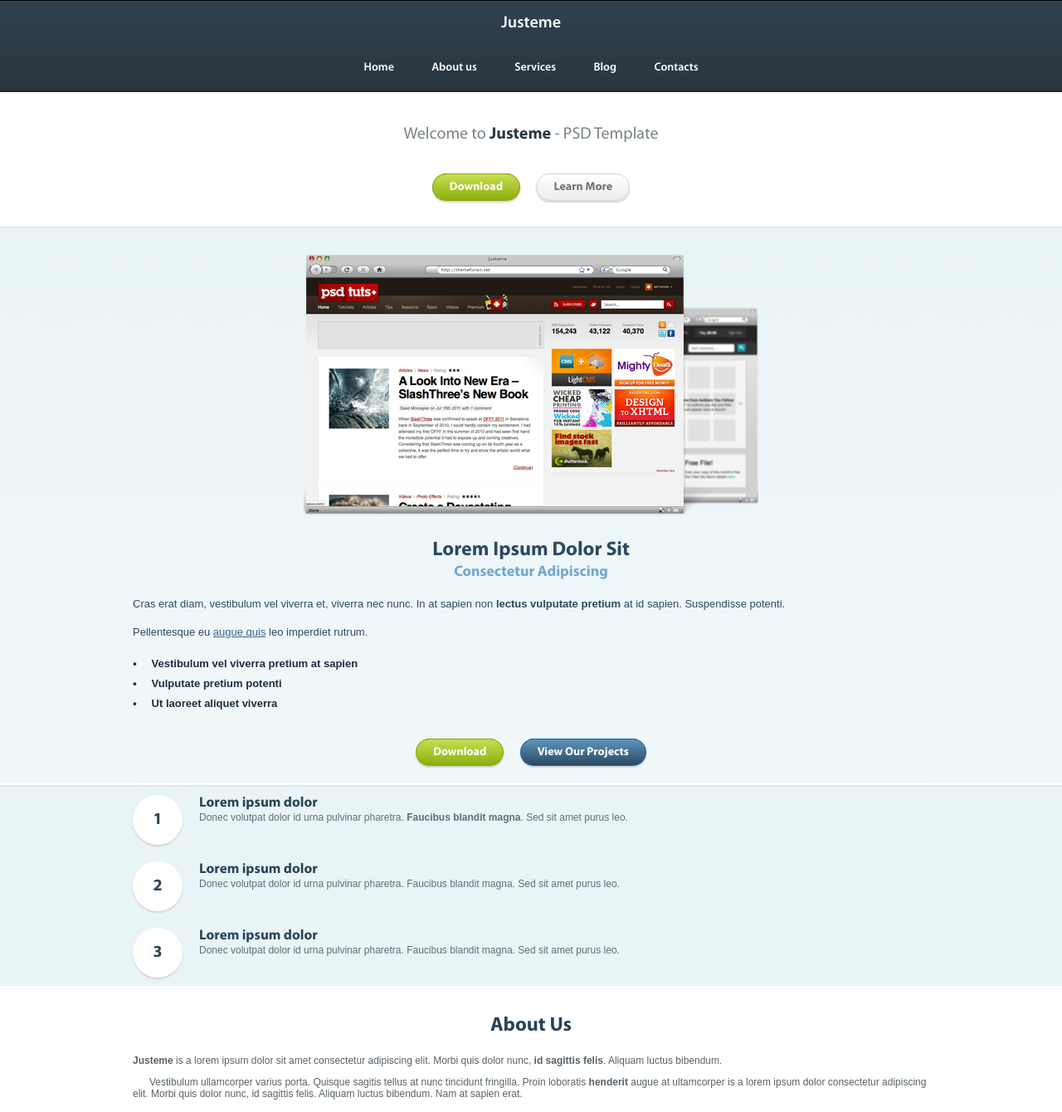
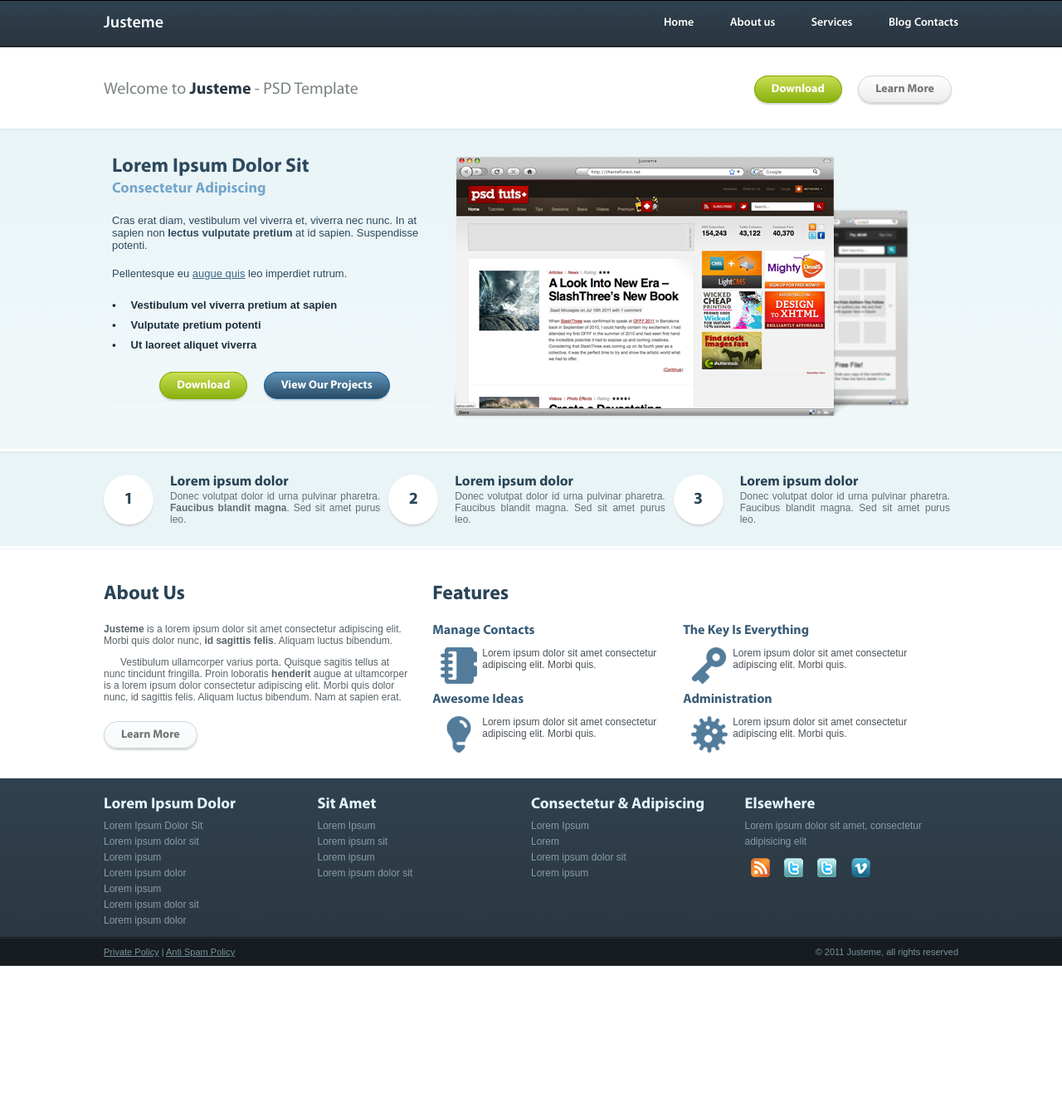
Before and after one commit to ledaicntt/trainning_frontend, a plain HTML site: page day3/dai/index.html in a window 1280 px wide. Shown: the top 1340 px of the page at 83% size. After the commit the page ends 1164 px from the top, so only its background shows below. Drawn offline with Linux system fonts and the light colour scheme.

Commit message:
Day 3 - Responsive for Ipad + Desktop

```diff
--- a/day3/dai/css/style.css
+++ b/day3/dai/css/style.css
@@ -3,11 +3,13 @@
     src: url("../fonts/MYRIADPRO-BOLD.OTF");
     font-weight: bold;
 }
+
 @font-face {
     font-family: "Myriad Pro";
     src: url("../fonts/MYRIADPRO-SEMIBOLD.OTF");
     font-weight: 600;
 }
+
 @font-face {
     font-family: "Myriad Pro";
     src: url("../fonts/MYRIADPRO-REGULAR.OTF");
@@ -17,6 +19,7 @@
 * {
     margin: 0;
     padding: 0;
+    box-sizing: border-box;
 }
 
 a {
@@ -46,7 +49,7 @@ body {
 }
 
 .wrapper {
-    max-width: 960px;
+    max-width: 1050px;
     margin: 0 auto;
     padding: 0 10px;
 }
@@ -84,9 +87,13 @@ header {
 .menu > ul > li > a {
     color: #fff;
     line-height: 3.375rem;
-    padding: 0 21px;
+    padding: 0 10px 0 0;
     font-weight: 600;
     font-size: 0.875rem;
+}
+
+.menu > ul > li:last-child > a {
+    padding: 0;
 }
 
 .menu > ul > li > a:hover {
@@ -266,17 +273,20 @@ header {
 .content_three .col-4 .description {
     min-height: 60px;
 }
-.content_three .col-4 .description h4{
+
+.content_three .col-4 .description h4 {
     font-weight: bold;
     font-size: 1.0625rem;
     color: #294356;
 
 }
-.content_three .col-4 .description p{
+
+.content_three .col-4 .description p {
     font-family: Arial, sans-serif;
     font-size: 0.75rem;
     color: #636d75;
 }
+
 /*end content_three*/
 
 /*about_company*/
@@ -316,7 +326,6 @@ header {
     color: #727272;
     border: 1px solid #d4d4d4;
 }
-
 
 .feature {
     position: relative;
@@ -384,12 +393,10 @@ header {
     padding: 10px 7px;
 }
 
-
-.social li a img{
+.social li a img {
     height: 23px;
     width: 23px;
 }
-
 
 .footer_p2 {
     background: linear-gradient(#161c21, #161b20);
@@ -407,7 +414,193 @@ header {
     line-height: 40px;
 }
 
-.copyright p{
+.copyright p {
     line-height: 40px;
 }
+
 /*end footer*/
+
+/*response iPad*/
+
+@media screen and (min-width: 768px) {
+
+    /*header*/
+    .logo {
+        width: 30%;
+        float: left;
+        text-align: left;
+    }
+
+    .menu {
+        width: 70%;
+        float: right;
+        text-align: right;
+    }
+
+    .menu > ul > li > a {
+        padding: 0 0 0 20px;
+    }
+
+    /*end header*/
+    /*slider*/
+    .slider .wrapper {
+        display: block;
+    }
+
+    .slider .slider_description,
+    .slider .slider_img {
+        width: 50%;
+        float: left;
+        padding: 30px 10px;
+    }
+
+    .slider_description h3,
+    .slider_description h4 {
+        text-align: left;
+    }
+
+    .slider_button {
+        padding: 20px 0 0;
+    }
+
+    /*end slider*/
+    /*content_three*/
+    .content_three {
+        padding: 25px 0;
+    }
+
+    .content_three .col-4 {
+        width: 33.3333%;
+        float: left;
+        padding: 0 10px 0 80px;
+    }
+
+    .content_three .col-4 .description p {
+        text-align: justify;
+    }
+
+    /*end content_three*/
+    /*about_company*/
+    .about_us {
+        padding: 0 20%;
+    }
+
+    .feature {
+        width: 50%;
+        float: left;
+        padding: 10px;
+    }
+
+    .feature_img {
+        position: absolute;
+        left: 10px;
+    }
+
+    /*end about_company*/
+    /*footer*/
+    .footer_p1 {
+        padding: 15px 0 10px;
+    }
+
+    .footer_p1 .col-3 {
+        width: 25%;
+        float: left;
+    }
+
+    .footer_p1 .col-3 h3,
+    .footer_p1 .col-3 > ul > li {
+        text-align: left;
+    }
+
+    .footer_p1 .col-3 h3 {
+        padding: 5px 0;
+    }
+
+    .footer_p2 {
+        padding: 8px 0;
+    }
+
+    .footer_p2 .policy {
+        width: 50%;
+        float: left;
+        text-align: left;
+    }
+
+    .footer_p2 .policy a{
+        line-height: 1rem;
+    }
+
+    .copyright p {
+        line-height: 1rem;
+        text-align: right;
+    }
+
+    /*end footer*/
+
+}
+
+/*end response iPad*/
+
+@media screen and (min-width: 1023px) {
+    /*header*/
+    .menu > ul > li > a {
+        padding: 0 0 0 40px;
+    }
+
+    /*end header*/
+    /*welcome*/
+    .welcome_left {
+        width: 50%;
+        float: left;
+        text-align: left;
+    }
+
+    .welcome_right {
+        width: 50%;
+        float: left;
+        text-align: right;
+        padding: 34px 0 30px;
+    }
+
+    /*end welcome*/
+    /*slider*/
+    .slider .slider_description {
+        width: 40%;
+    }
+
+    .slider .slider_img {
+        width: 60%;
+    }
+
+    /*end slider*/
+    /*about_company*/
+    .about_us {
+        width: 37.5%;
+        float: left;
+        text-align: left;
+        padding: 10px;
+        margin-left: -10px;
+    }
+
+    .about_us h3, .features h3,
+    .about1, .about2, .about_more {
+        text-align: left;
+    }
+
+    .btn_learn1 {
+        margin: 0;
+    }
+
+    .features {
+        width: 62.5%;
+        float: left;
+        padding: 10px 20px;
+        margin-right: -20px;
+    }
+
+    .feature {
+        padding: 0;
+    }
+
+    /*end about_company*/
+}
--- a/day3/dai/index.html
+++ b/day3/dai/index.html
@@ -25,8 +25,8 @@
         </div>
     </div>
 </header>
-<section class="welcome">
-    <div class="wrapper">
+<section class="welcome clear">
+    <div class="wrapper clear">
         <div class="welcome_left">
             <p>Welcome to <span>Justeme</span> - PSD Template</p>
         </div>
@@ -36,8 +36,8 @@
         </div>
     </div>
 </section>
-<section class="slider">
-    <div class="wrapper">
+<section class="slider clear">
+    <div class="wrapper clear">
         <div class="slider_description">
             <h3>Lorem ipsum dolor sit</h3>
             <h4>Consectetur Adipiscing</h4>
@@ -63,8 +63,8 @@
     </div>
 </section>
 
-<section class="content_three">
-    <div class="wrapper">
+<section class="content_three clear">
+    <div class="wrapper clear">
         <div class="col-4">
             <div class="row">
                 <div class="number">1</div>
@@ -100,7 +100,7 @@
 </section>
 
 <section class="about_company">
-    <div class="wrapper">
+    <div class="wrapper clear">
         <div class="about_us">
             <h3>About Us</h3>
             <div class="about1">
@@ -152,7 +152,7 @@
 </section>
 <footer>
     <div class="footer_p1">
-        <div class="wrapper">
+        <div class="wrapper clear">
             <div class="col-3">
                 <h3>Lorem ipsum dolor</h3>
                 <ul>
@@ -201,7 +201,7 @@
     </div>
 
     <div class="footer_p2">
-        <div class="wrapper">
+        <div class="wrapper clear">
             <div class="policy">
                 <a href="#">Private Policy</a>
                 |
```
